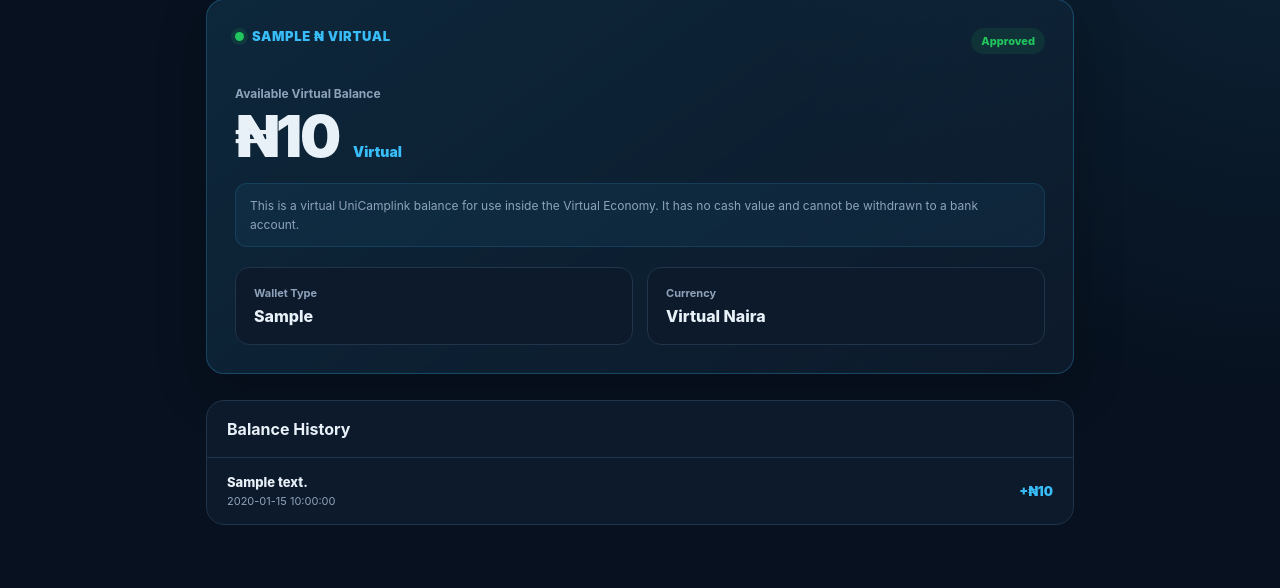
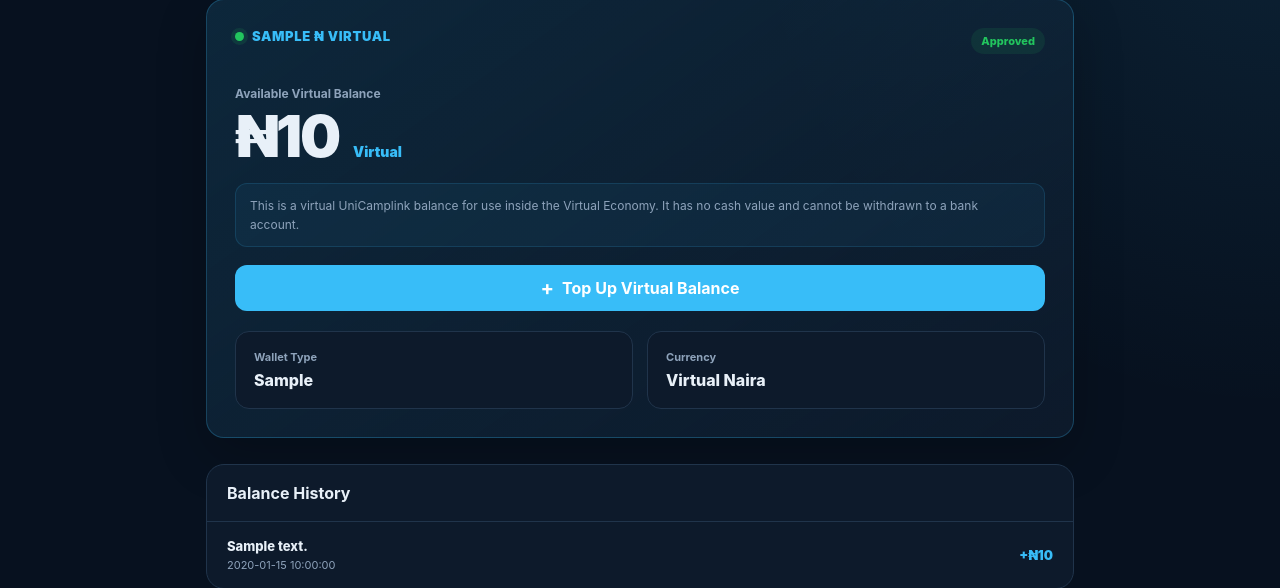
Before and after one commit to sYmDy2580/UniCamplink, a Flask app: template templates/virtual_wallet.html in a window 1280 px wide. Shown: the part 119-707 px from the top of the page. Run offline with Flask 3, Linux system fonts and the light colour scheme; the template is opened without the code that fills it: most values are stand-ins (such as "Sample title", 1, 10 or a date in 2020); data that the repository does not hold is empty; some libraries are stand-ins or nearby versions.

Commit message:
Add virtual wallet top-up button

```diff
--- a/templates/virtual_wallet.html
+++ b/templates/virtual_wallet.html
@@ -254,6 +254,51 @@
         }
 
 
+        .wallet-topup-button {
+            margin-top: 18px;
+
+            width: 100%;
+
+            display: flex;
+
+            align-items: center;
+
+            justify-content: center;
+
+            gap: 8px;
+
+            padding: 13px 16px;
+
+            border-radius: 12px;
+
+            background: var(--wallet-primary);
+
+            color: #ffffff;
+
+            font-weight: 700;
+
+            text-decoration: none;
+
+            transition:
+                transform 0.2s ease,
+                opacity 0.2s ease;
+        }
+
+
+        .wallet-topup-button:hover {
+            opacity: 0.92;
+
+            transform: translateY(-1px);
+        }
+
+
+        .wallet-topup-button span {
+            font-size: 20px;
+
+            line-height: 1;
+        }
+
+
         .wallet-grid {
             display: grid;
 
@@ -498,6 +543,15 @@
             </div>
 
 
+            <a
+                href="{{ url_for('virtual_topup') }}"
+                class="wallet-topup-button"
+            >
+                <span>+</span>
+                Top Up Virtual Balance
+            </a>
+
+
             <div class="wallet-grid">
 
                 <div class="wallet-stat">
```
